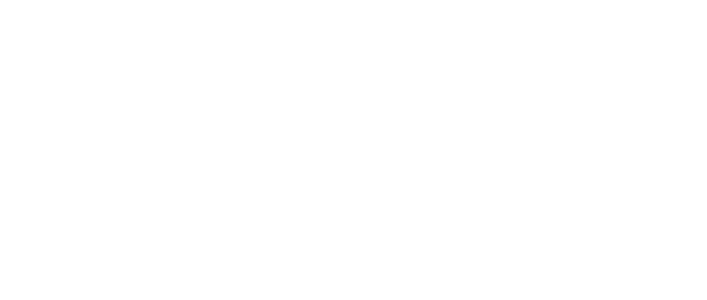
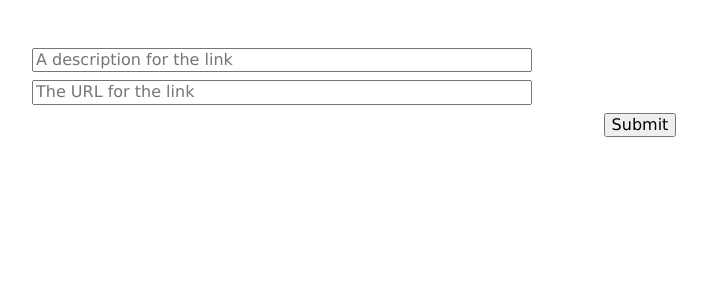
Before and after one commit to WaruiAlfred/hacker_news, a React (Vite) app: page / in a window 1280 px wide. Shown: the top 300 px of the page, without its empty margins (0-707 px from the left). Built offline with nearby package versions, Linux system fonts and the light colour scheme.

Commit message:
render CreateLink component

```diff
--- a/src/components/App.tsx
+++ b/src/components/App.tsx
@@ -1,8 +1,9 @@
 import "../styles/App.css";
-import LinkList from "./LinkList";
+import CreateLink from "./CreateLink";
+// import LinkList from "./LinkList";
 
 function App() {
-  return <LinkList />;
+  return <CreateLink />;
 }
 
 export default App;
```
